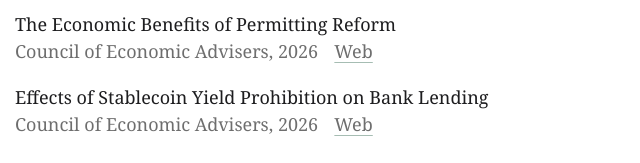
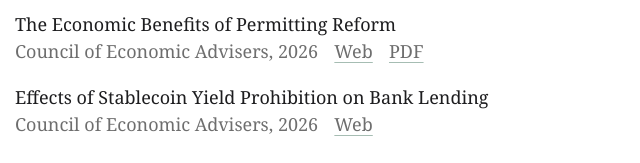
Before and after one commit to jackson-mejia/website, a plain HTML site: page index.html in a window 1280 px wide. Shown: the part 964-1127 px from the top of the page, 518-1158 px from the left. Drawn offline with Linux system fonts and the light colour scheme; a web font is replaced by a local one.

Commit message:
Add PDF link for permitting reform report
Co-Authored-By: Claude Opus 5.5 <noreply@anthropic.com>
Claude-Session: https://claude.ai/code/session_01JyrsReSSXLL85aAWc7YFoE

```diff
--- a/index.html
+++ b/index.html
@@ -202,6 +202,7 @@
             <span>Council of Economic Advisers, 2026</span>
             <span class="links">
               <a href="https://www.whitehouse.gov/research/2026/10/the-economic-benefits-of-permitting-reform/">Web</a>
+              <a href="https://www.whitehouse.gov/wp-content/uploads/2026/10/Economic-Benefits-of-Permitting-Reform.pdf">PDF</a>
             </span>
           </div>
         </li>
```
